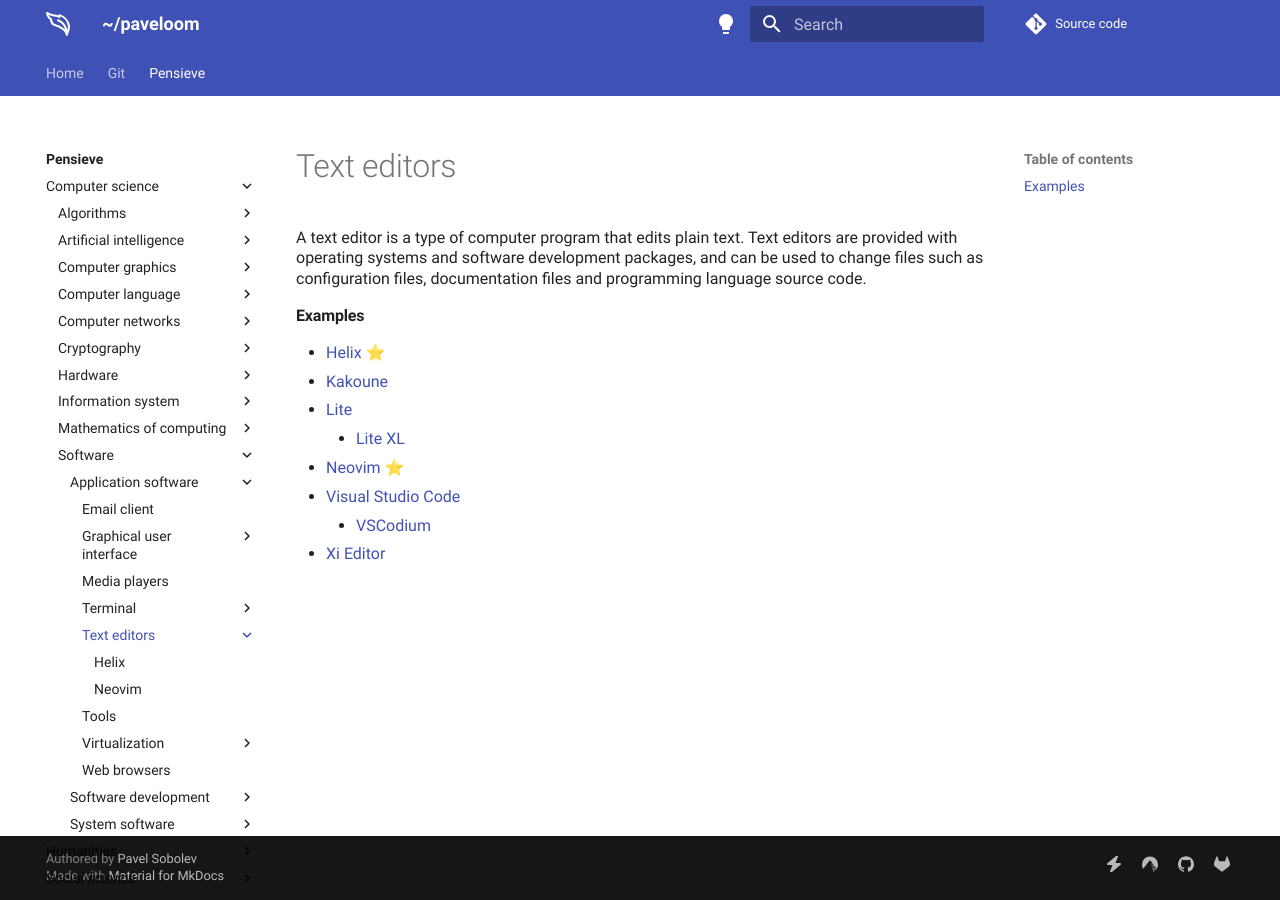
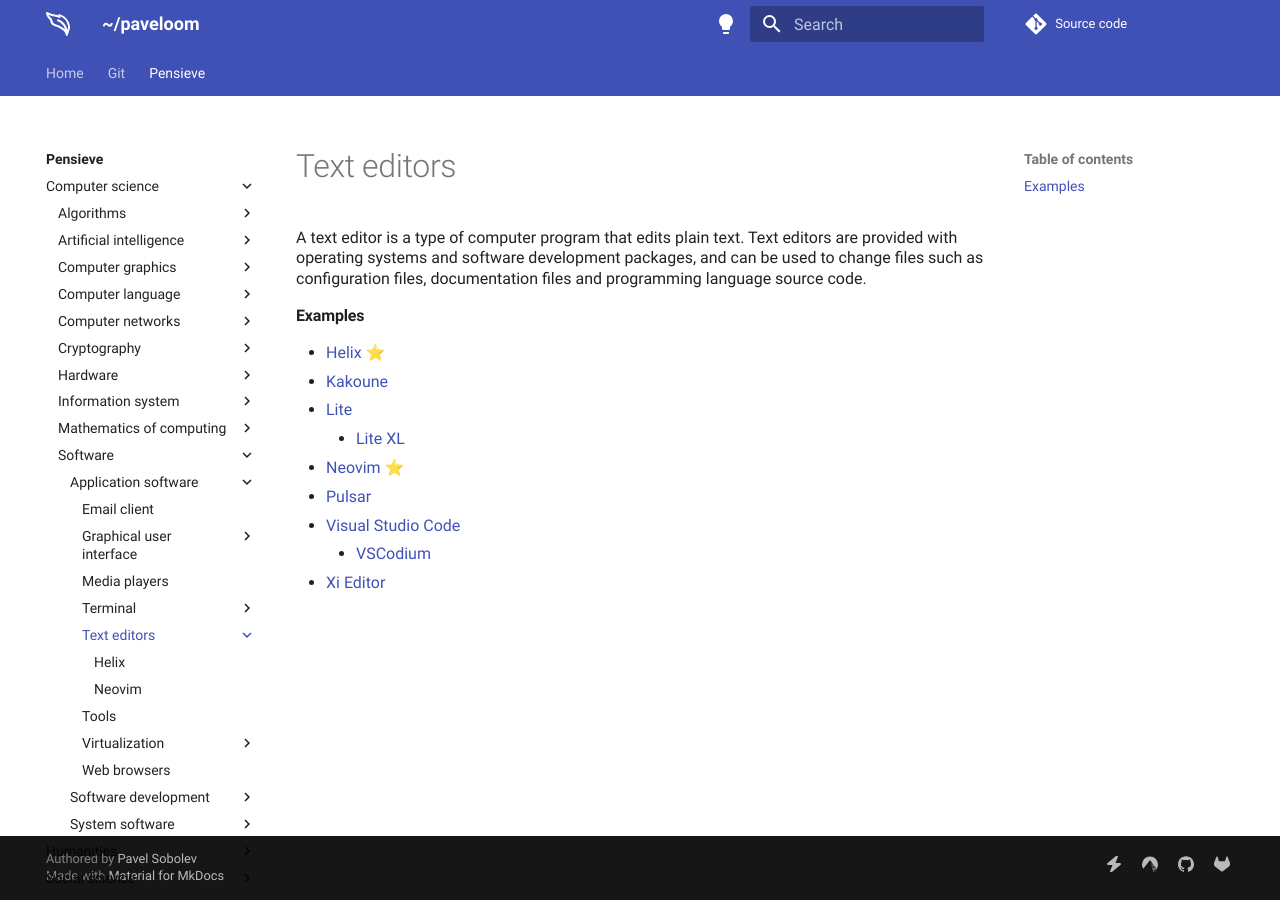
Before and after one commit to paveloom/paveloom.dev, an MkDocs documentation site: the page built from content/pensieve/text-editors.md, in a window 1280 px wide. Built offline with MkDocs 1.6.1 and Material for MkDocs 9.7.7, drawn with Linux system fonts in a browser that asks for light colours; comment, search, counter and statistics services are not loaded.

Commit message:
Pensieve: update the Text editors page.

```diff
--- a/content/pensieve/text-editors.md
+++ b/content/pensieve/text-editors.md
@@ -8,6 +8,7 @@
 - [Lite](https://github.com/rxi/lite)
     - [Lite XL](https://lite-xl.com)
 - [Neovim](neovim.md) ⭐
+- [Pulsar](https://pulsar-edit.dev)
 - [Visual Studio Code](https://code.visualstudio.com)
     - [VSCodium](https://github.com/VSCodium/vscodium)
 - [Xi Editor](https://github.com/xi-editor/xi-editor)
```
